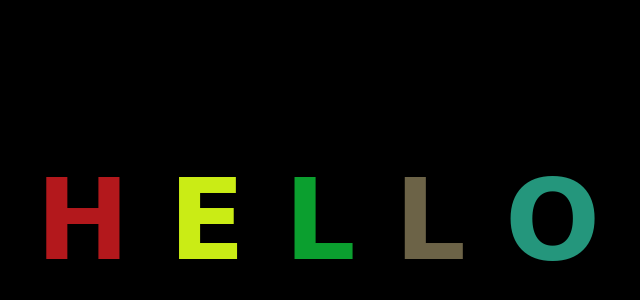
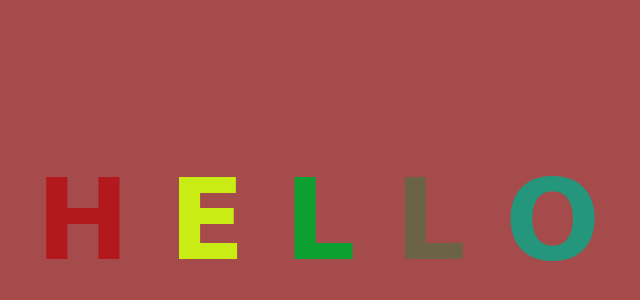
Before and after one commit to MaryiaKunkel/AnimatedTextGitDemo, a plain HTML site: page index.html in a window 1280 px wide. Shown: the part 188-488 px from the top of the page, without its empty margins (322-962 px from the left). Drawn offline with Linux system fonts and the light colour scheme; a web font is replaced by a local one.

Commit message:
I changed the background color

```diff
--- a/app.css
+++ b/app.css
@@ -3,7 +3,7 @@ body {
     justify-content: center;
     align-items: center;
     height: 100vh;
-    background-color: black;
+    background-color: rgb(165, 75, 75);
 }
 
 h1 {
```
